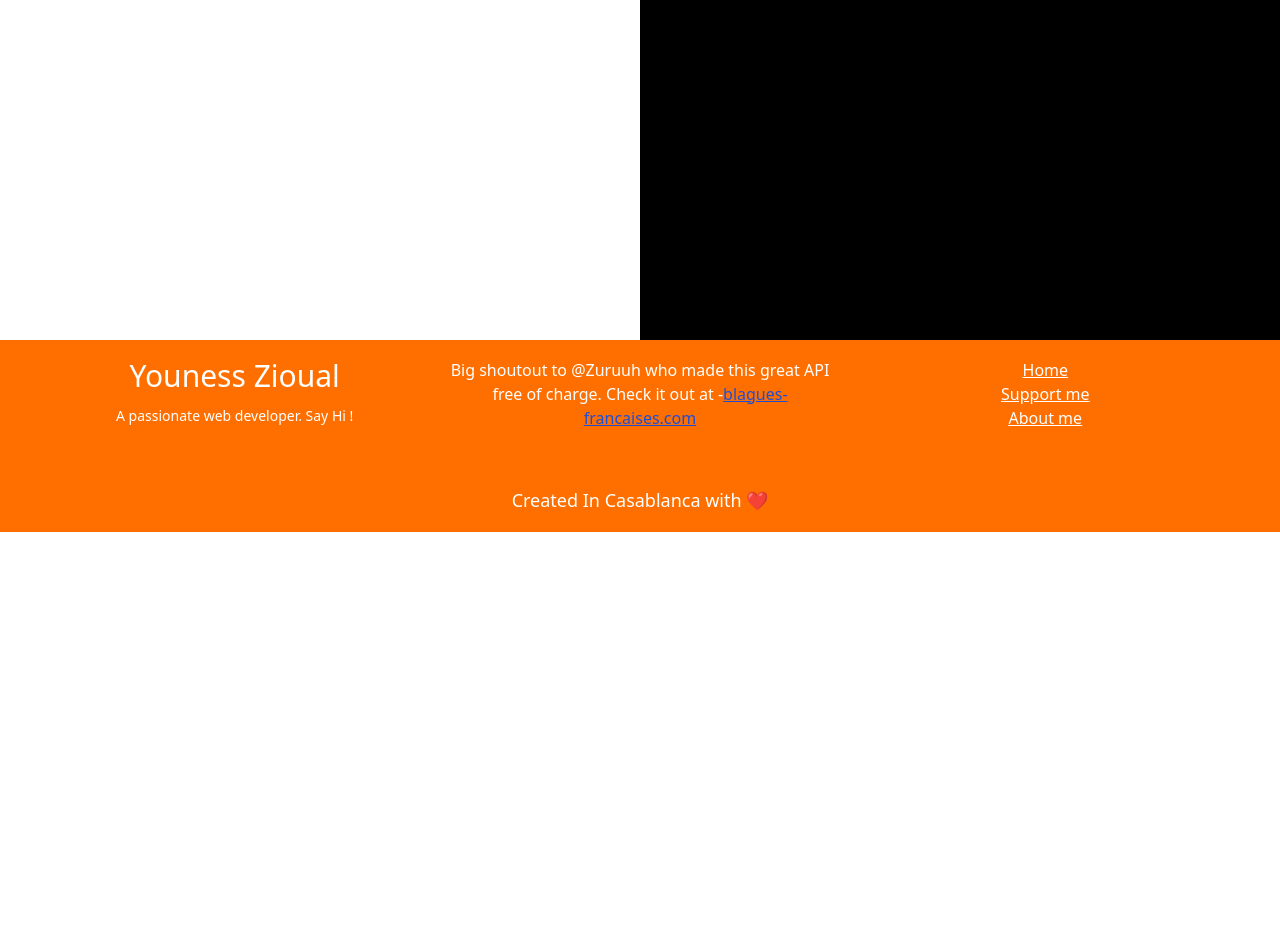
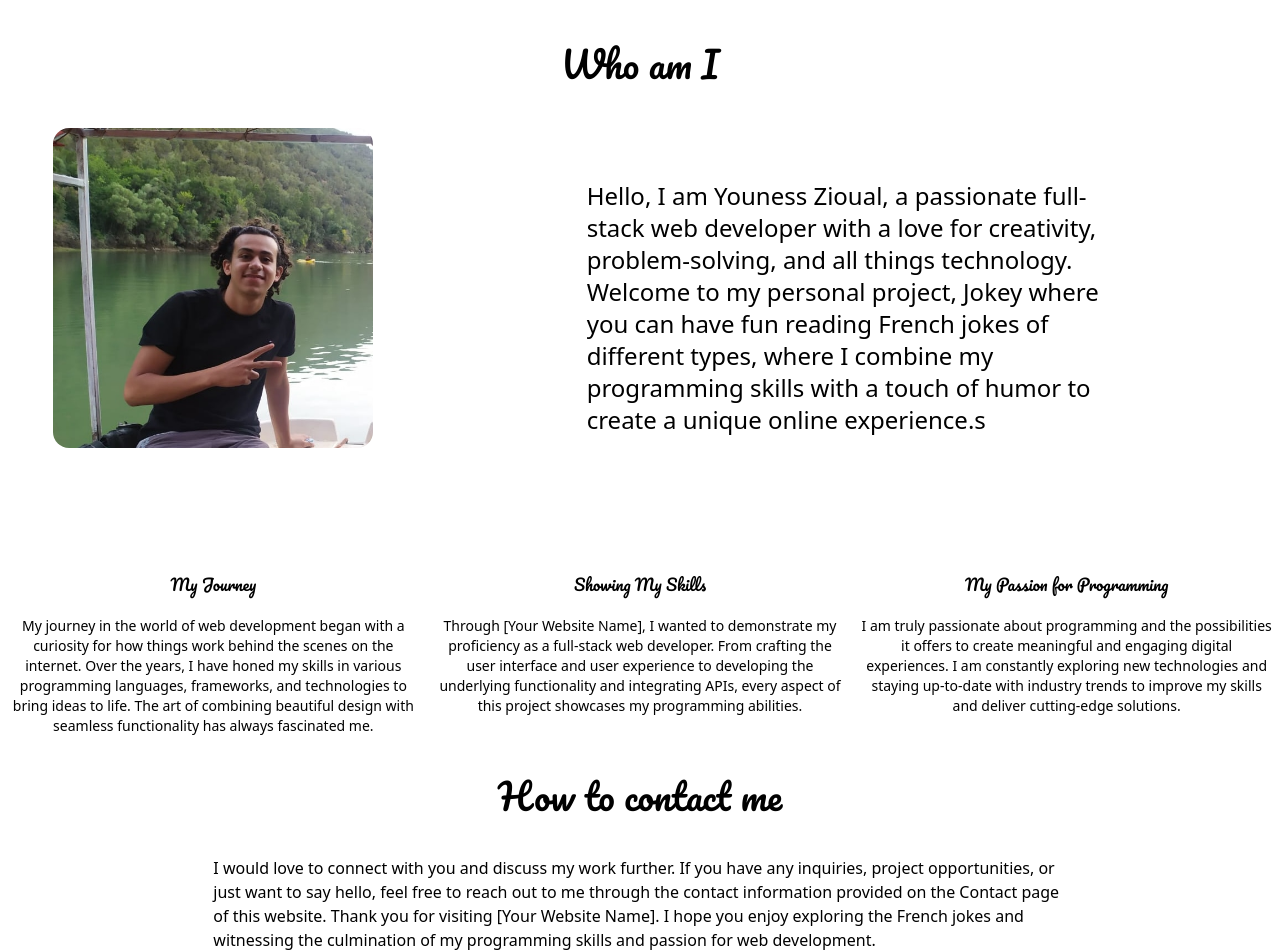
Before and after one commit to uness7/learnFrenchWithJokes, a React (Vite) app: page /about-me in a window 1280 px wide. Shown: the part 100-1052 px from the top of the page. Before the commit the page ends 800 px from the top, so only its background shows below. Built offline with nearby package versions, Linux system fonts and the light colour scheme; no server answers; some icons are missing; a web font is replaced by a local one.

Commit message:
Added about-me page

```diff
--- a/package.json
+++ b/package.json
@@ -29,7 +29,9 @@
 		"vite": "^3.1.4"
 	},
 	"dependencies": {
+		"@emailjs/browser": "^3.11.0",
 		"blagues-api": "^2.1.1",
+		"framer-motion": "^10.12.16",
 		"react": "^18.2.0",
 		"react-dom": "^18.2.0",
 		"react-icons": "^4.8.0",
--- a/src/Components/AboutMe.jsx
+++ b/src/Components/AboutMe.jsx
@@ -1,11 +1,84 @@
 const AboutMe = () => {
 	return (
-		<div className="h-96 grid grid-cols-2">
-			<div className="bg-white">
-				<p>picture</p>
+		<div className="mx-auto">
+			<div className="py-20 flex flex-col justify-center items-center">
+				<h1 className="text-4xl font-pacifico mb-10">Who am I</h1>
+				<div className="flex flex-row ">
+					<div className="w-1/3 flex justify-center items-center">
+						<img
+							className="h-80 rounded-2xl "
+							src="/images/me.jpg"
+							alt=""
+						/>
+					</div>
+					<div className="w-2/3 flex justify-center items-center">
+						<p className="px-20 py-4 text-2xl text-start mt-10 rounded-2xl mx-20 ">
+							Hello, I am Youness Zioual, a passionate full-stack
+							web developer with a love for creativity,
+							problem-solving, and all things technology. Welcome
+							to my personal project, Jokey where you can have fun
+							reading French jokes of different types, where I
+							combine my programming skills with a touch of humor
+							to create a unique online experience.s
+						</p>
+					</div>
+				</div>
 			</div>
-			<div className="bg-black">
-				<p>content</p>
+			<div className="grid grid-cols-3 gap-x-4 mx-2 my-10 text-center">
+				<div>
+					<h1 className="font-pacifico mb-5">My Journey</h1>
+					<p className="text-sm">
+						My journey in the world of web development began with a
+						curiosity for how things work behind the scenes on the
+						internet. Over the years, I have honed my skills in
+						various programming languages, frameworks, and
+						technologies to bring ideas to life. The art of
+						combining beautiful design with seamless functionality
+						has always fascinated me.
+					</p>
+				</div>
+				<div>
+					<h1 className="font-pacifico  mb-5">Showing My Skills</h1>
+					<p className="text-sm">
+						Through [Your Website Name], I wanted to demonstrate my
+						proficiency as a full-stack web developer. From crafting
+						the user interface and user experience to developing the
+						underlying functionality and integrating APIs, every
+						aspect of this project showcases my programming
+						abilities.
+					</p>
+				</div>
+				<div>
+					<h1 className="font-pacifico  mb-5	">
+						My Passion for Programming
+					</h1>
+					<p className="text-sm">
+						I am truly passionate about programming and the
+						possibilities it offers to create meaningful and
+						engaging digital experiences. I am constantly exploring
+						new technologies and staying up-to-date with industry
+						trends to improve my skills and deliver cutting-edge
+						solutions.
+					</p>
+				</div>
+			</div>
+			<div className="flex flex-col justify-center items-center">
+				<h1 className="text-4xl font-pacifico mb-10">
+					How to contact me
+				</h1>
+				<p className="w-2/3">
+					I would love to connect with you and discuss my work
+					further. If you have any inquiries, project opportunities,
+					or just want to say hello, feel free to reach out to me
+					through the contact information provided on the Contact page
+					of this website. Thank you for visiting [Your Website Name].
+					I hope you enjoy exploring the French jokes and witnessing
+					the culmination of my programming skills and passion for web
+					development.
+				</p>
+				<button className="bg-secondary px-20 py-2 rounded-xl my-20 text-white text-xl">
+					Contatct Me
+				</button>
 			</div>
 		</div>
 	)
--- a/src/Components/Feedback.jsx
+++ b/src/Components/Feedback.jsx
@@ -1,26 +1,23 @@
 const Feedback = () => {
 	return (
 		<div className="mt-9 grid grid-cols-3 gap-x-4 text-white">
-			<div className="text-center text-xl px-4 py-2 bg-accent rounded-xl flex justify-center items-center">
-				<p>
-					Lorem ipsum dolor sit amet consectetur adipisicing elit.
-					Corporis mollitia consectetur id ea. Earum maxime, nemo hic
-					iure enim voluptatibus neque.
-				</p>
-			</div>
-
-			<div className="text-center text-xl px-4 py-2 bg-accent rounded-xl flex justify-center items-center">
+			<div className="text-center text-lg px-4 py-4 bg-accent rounded-xl flex justify-center items-center">
 				<p>
 					Lorem ipsum dolor sit amet consectetur adipisicing elit.
 					Corporis mollitia consectetur id ea.
 				</p>
 			</div>
-			<div className="text-center text-xl px-4 py-2 bg-accent rounded-xl flex justify-center items-center">
+
+			<div className="text-center text-lg px-4 py-4 bg-accent rounded-xl flex justify-center items-center">
 				<p>
 					Lorem ipsum dolor sit amet consectetur adipisicing elit.
-					Corporis mollitia consectetur id ea. Earum maxime, nemo hic
-					iure enim voluptatibus neque, animi minima ratione rerum
-					asperiores in sit sed eveniet!
+					Corporis mollitia consectetur id ea.
+				</p>
+			</div>
+			<div className="text-center text-lg px-4 py-4 bg-accent rounded-xl flex justify-center items-center">
+				<p>
+					Lorem ipsum dolor sit amet consectetur adipisicing elit.
+					Corporis mollitia consectetur id ea.
 				</p>
 			</div>
 		</div>
--- a/src/Components/Intro.jsx
+++ b/src/Components/Intro.jsx
@@ -1,6 +1,9 @@
 const Intro = () => {
 	return (
-		<div className="grid grid-cols-2 justify-center items-center my-20">
+		<div
+			id="jokes"
+			className="grid grid-cols-2 justify-center items-center my-20"
+		>
 			<div className="text-2xl text-center w-96 m-auto">
 				<p className="font-pacifico">
 					Welcome to Jokey, where laughter meets the charm of French
--- a/src/Components/Jokes.jsx
+++ b/src/Components/Jokes.jsx
@@ -1,11 +1,21 @@
 import { useEffect, useState } from 'react'
+import { motion } from 'framer-motion'
 
 const apiKey = import.meta.env.VITE_API_KEY
+
+const OPTIONS = [
+	{ id: 1, type: 'dev', name: 'Dev' },
+	{ id: 2, type: 'limit', name: 'Adults' },
+	{ id: 3, type: 'blondes', name: 'Blondes' },
+	{ id: 4, type: 'global', name: 'General' },
+	{ id: 5, type: 'dark', name: 'Dark ones' },
+	{ id: 6, type: 'beauf', name: 'Food related' },
+]
 
 const Jokes = () => {
 	const [data, setData] = useState('')
 	const [type, setType] = useState('global')
-	// const [bgColor, setBgColor] = useState(null)
+	const [activeTab, setActiveTab] = useState(OPTIONS[0].id)
 
 	useEffect(() => {
 		requestJokes()
@@ -33,71 +43,29 @@ const Jokes = () => {
 		}
 	}
 
-	// function handleBgColor() {
-	// 	setBgColor('bg-primary')
-	// }
-
 	return (
-		<div id="jokes">
+		<div>
 			<div className="flex justify-evenly text-center text-xl text-black mt-24">
 				<div className="flex gap-x-10 justify-evenly">
-					<button
-						onClick={(e) => {
-							e.preventDefault()
-							setType('dev')
-						}}
-						className="px-5 py-2 bg-accent text-white rounded-xl"
-					>
-						Dev
-					</button>
-					<button
-						onClick={(e) => {
-							e.preventDefault()
-							setType('blondes')
-						}}
-						className="px-5 py-2 bg-accent text-white rounded-xl"
-					>
-						Blondes
-					</button>
-					<button
-						onClick={(e) => {
-							e.preventDefault()
-							setType('beauf')
-						}}
-						className="px-5 py-2 bg-accent text-white rounded-xl"
-					>
-						La beauf
-					</button>
-					<button
-						onClick={(e) => {
-							e.preventDefault()
-
-							setType('global')
-						}}
-						className="px-5 py-2 bg-accent text-white rounded-xl"
-					>
-						Global
-					</button>
-					<button
-						onClick={(e) => {
-							e.preventDefault()
-
-							setType('limit')
-						}}
-						className="px-5 py-2 bg-accent text-white rounded-xl"
-					>
-						Adulte
-					</button>
-					<button
-						onClick={(e) => {
-							e.preventDefault()
-
-							setType('dark')
-						}}
-						className="px-5 py-2 bg-accent text-white rounded-xl"
-					>
-						Dark
-					</button>
+					{OPTIONS.map((item) => {
+						return (
+							<motion.button
+								whileHover={{ scale: 1.2 }}
+								key={item.id}
+								className={`${
+									activeTab === item.id
+										? 'bg-primary text-white'
+										: 'bg-white text-black'
+								} rounded-xl px-5 py-2`}
+								onClick={() => {
+									setType(item.type)
+									setActiveTab(item.id)
+								}}
+							>
+								{item.name}
+							</motion.button>
+						)
+					})}
 				</div>
 			</div>
 
@@ -130,6 +98,9 @@ const Jokes = () => {
 						>
 							More
 						</button>
+						<button className="px-5 py-1 bg-secondary rounded-xl text-white hover:bg-blue-500">
+							{data.type}
+						</button>
 					</div>
 				</div>
 			</div>
--- a/src/Components/Navbar.jsx
+++ b/src/Components/Navbar.jsx
@@ -2,7 +2,7 @@ import { Link } from 'react-router-dom'
 
 const Navbar = () => {
 	return (
-		<div className="h-14 m-auto bg-primary text-white font-roboto text-xs">
+		<div className="h-16 m-auto bg-primary text-white font-roboto text-xs">
 			<div className="w-full pt-8 flex justify-center items-center text-center gap-x-64 cursor-pointer text-base">
 				<Link to="/support-me">Support me</Link>
 				<Link to="/">Home</Link>
--- a/src/Pages/Home.jsx
+++ b/src/Pages/Home.jsx
@@ -6,7 +6,7 @@ import Footer from '../Components/Footer'
 import Intro from '../Components/Intro'
 import RandomJoke from '../Components/RandomJoke'
 import Speech from '../Components/Speech'
-import Feedback from '../Components/Feedback'
+// import Feedback from '../Components/Feedback'/
 import FeedbackForm from '../Components/FeedbackForm'
 import Thanks from '../Components/Thanks'
 
@@ -19,7 +19,7 @@ const Home = () => {
 			<RandomJoke />
 			<Speech />
 			<Jokes />
-			<Feedback />
+			{/* <Feedback /> */}
 			<FeedbackForm />
 			<Thanks />
 			<Footer />
```
Also changed, not shown: src/Components/FeedbackForm.jsx (+54 -22 lines), src/images/me.jpg (added), 1 other file (tests, documents, lock files or other folders).
